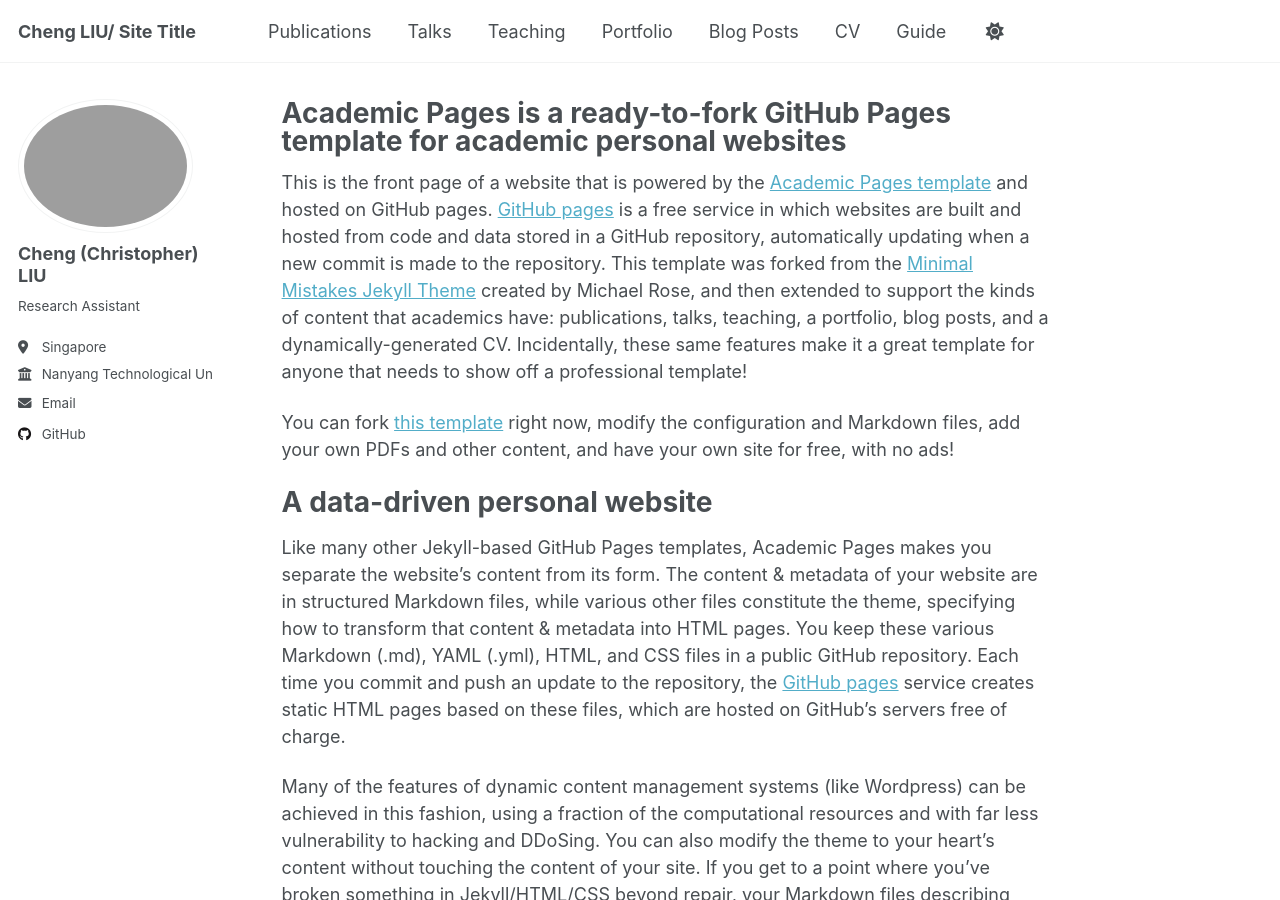
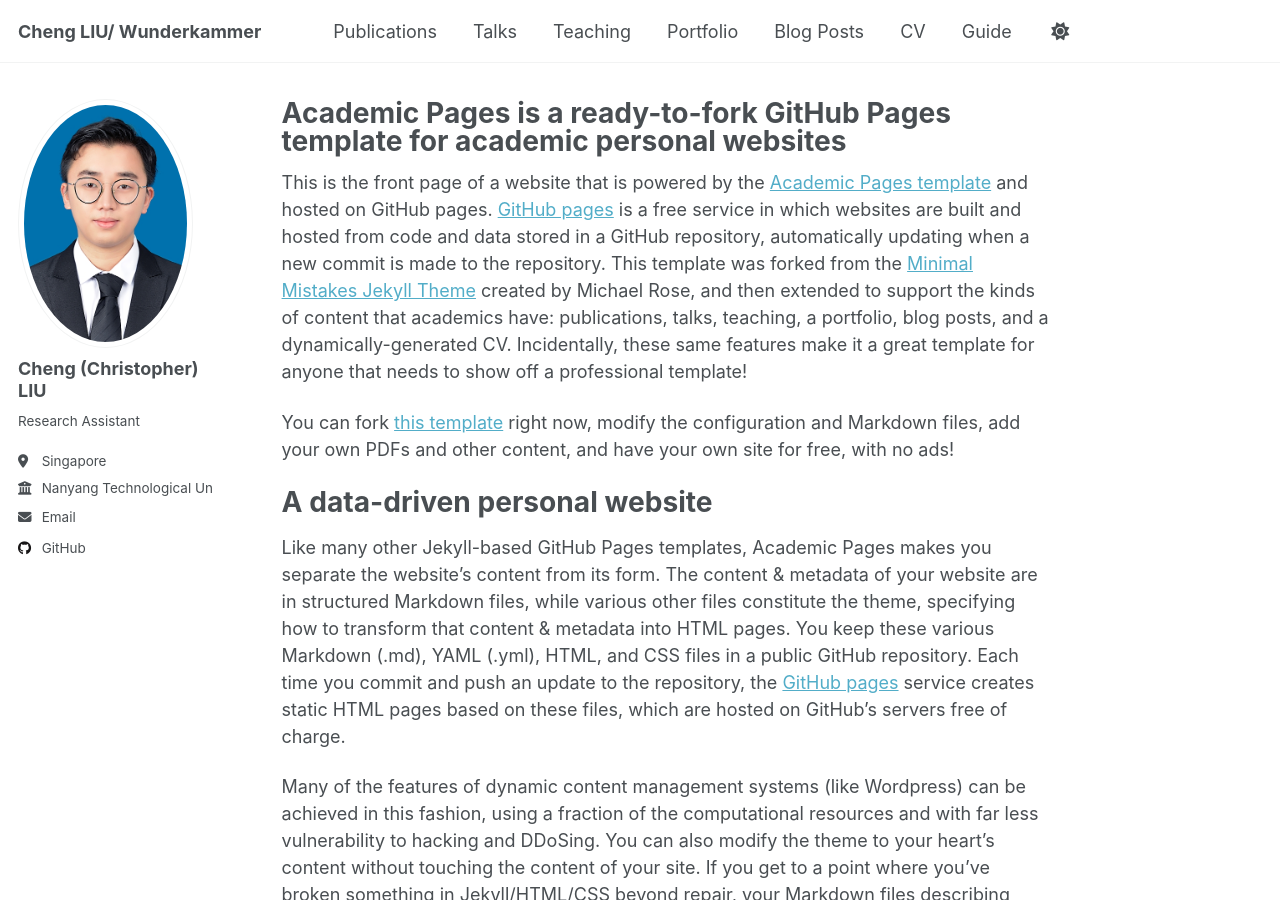
Before and after one commit to LiuC2513/LiuC2513.github.io, a Jekyll site: the page built from _pages/about.md, in a window 1280 px wide and 900 px high. Built offline with Jekyll 4.4.1, drawn with Linux system fonts in a browser that asks for light colours; a script that is not in the unit is left out.

Commit message:
Update _config.yml

```diff
--- a/_config.yml
+++ b/_config.yml
@@ -9,7 +9,7 @@
 # Basic Site Settings
 locale                   : "en-US"
 site_theme               : "default"
-title                    : "Cheng LIU/ Site Title"
+title                    : "Cheng LIU/ Wunderkammer"
 title_separator          : "-"
 name                     : &name "Cheng LIU"
 description              : &description "personal description"
@@ -22,7 +22,7 @@ repository               : "academicpages/academicpages.github.io"
 #               Additional customization can be done by editing /_includes/author-profile.html
 author:
   # Biographic information
-  avatar           : "profile_lc.png"
+  avatar           : "profile_lc.jpg"
   name             : "Cheng (Christopher) LIU"
   pronouns         : # example: "she/her"
   bio              : "Research Assistant"
```
